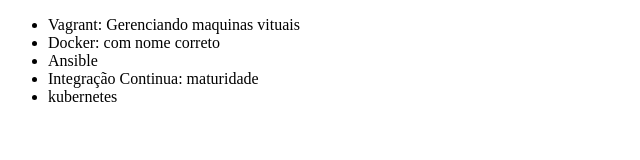
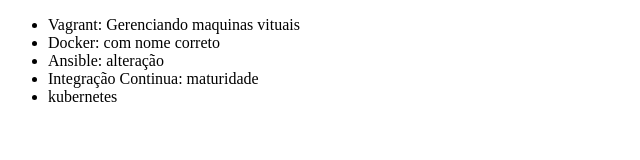
Before and after one commit to devnataraujo/alura-git, a plain HTML site: page index.html in a window 1280 px wide. Shown: the full height of the page, 0-640 px from the left. Drawn offline with Linux system fonts and the light colour scheme.

Commit message:
mudando titulo do curso na lista

```diff
--- a/index.html
+++ b/index.html
@@ -8,7 +8,7 @@
     <ul>
         <li>Vagrant: Gerenciando maquinas vituais</li>
         <li>Docker: com nome correto</li>
-        <li>Ansible</li>
+        <li>Ansible: alteração</li>
         <li>Integração Continua: maturidade</li>
         <li>kubernetes</li>
     </ul>
```
